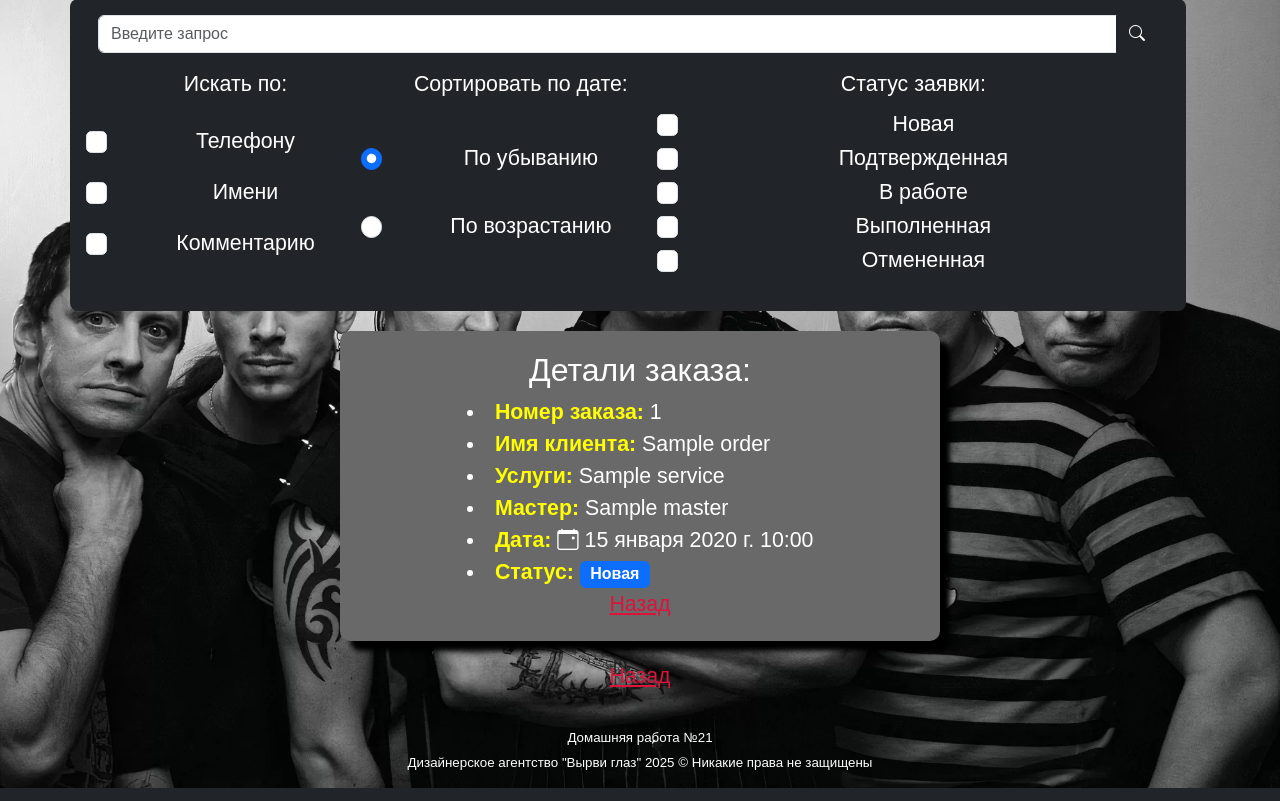
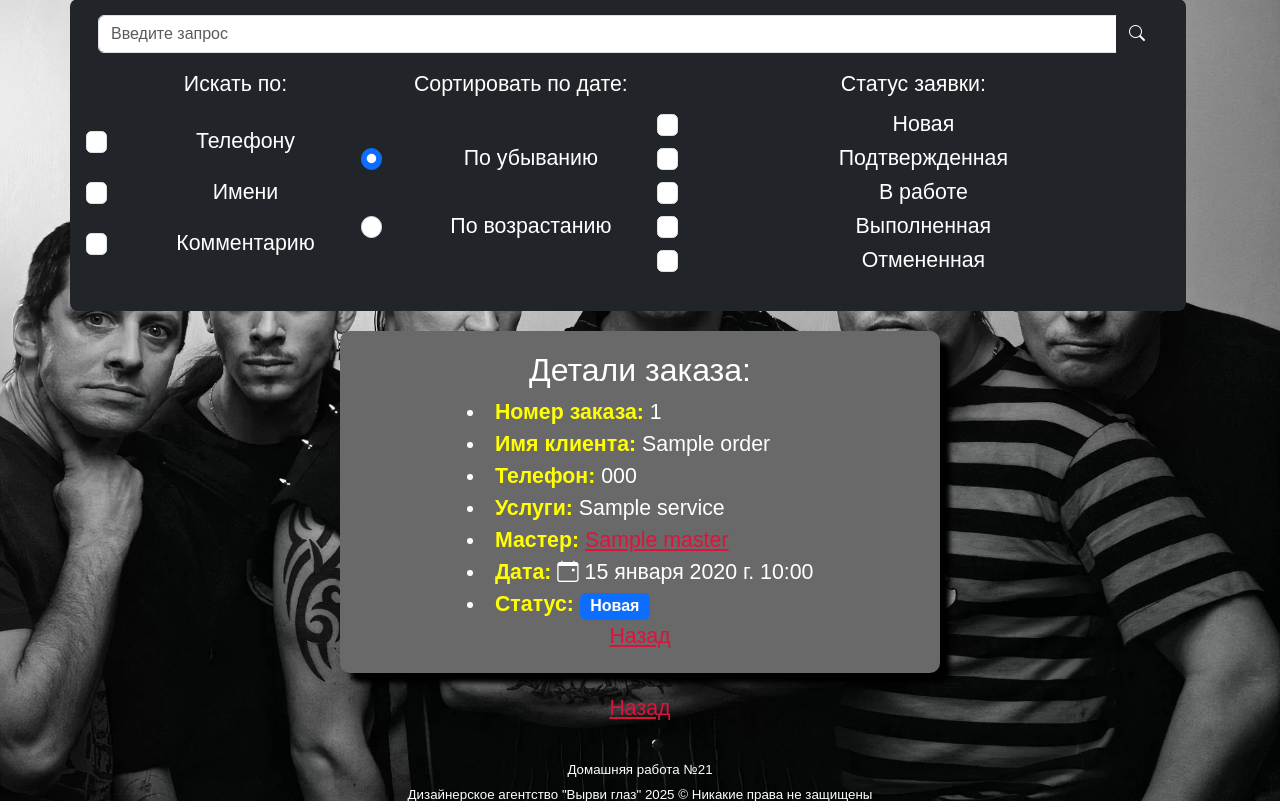
Before and after one commit to Greg-Miles/May_25, a Django app: page /orders/ in a window 1280 px wide. Shown: the part 121-922 px from the top of the page. Run offline with Django 5.2, Linux system fonts and the light colour scheme; a user stored in the database is signed in; tables that the repository leaves empty hold one stand-in row (values such as "Sample post"); some web fonts are replaced.

Commit message:
hw_24: карточка заказа теперь имеет ссылку на страницу мастера, указан телефон клиента

```diff
--- a/templates/order_detail_partial.html
+++ b/templates/order_detail_partial.html
@@ -5,13 +5,15 @@
     <div class="card-body">
         <li><strong>Номер заказа:</strong> {{order.id}} </li>
         <li><strong>Имя клиента:</strong> {{order.client_name}} </li>
+        <li><strong>Телефон:</strong> {{order.phone}} </li>
         <li><strong>Услуги:</strong>
             {% for service in order.services.all %}
                 {{ service.name }}{% if not forloop.last %}, {% endif %}
             {% endfor %} </li>
-        <li><strong>Мастер:</strong>
+        <li>
+            <strong>Мастер:</strong>
              {% if order.master %}
-                {{ order.master.name }}
+                <a href="{% url "master_detail" order.master.id %}">{{ order.master.name }}</a>
             {% else %}
                 Мастер не назначен
             {% endif %}
```
